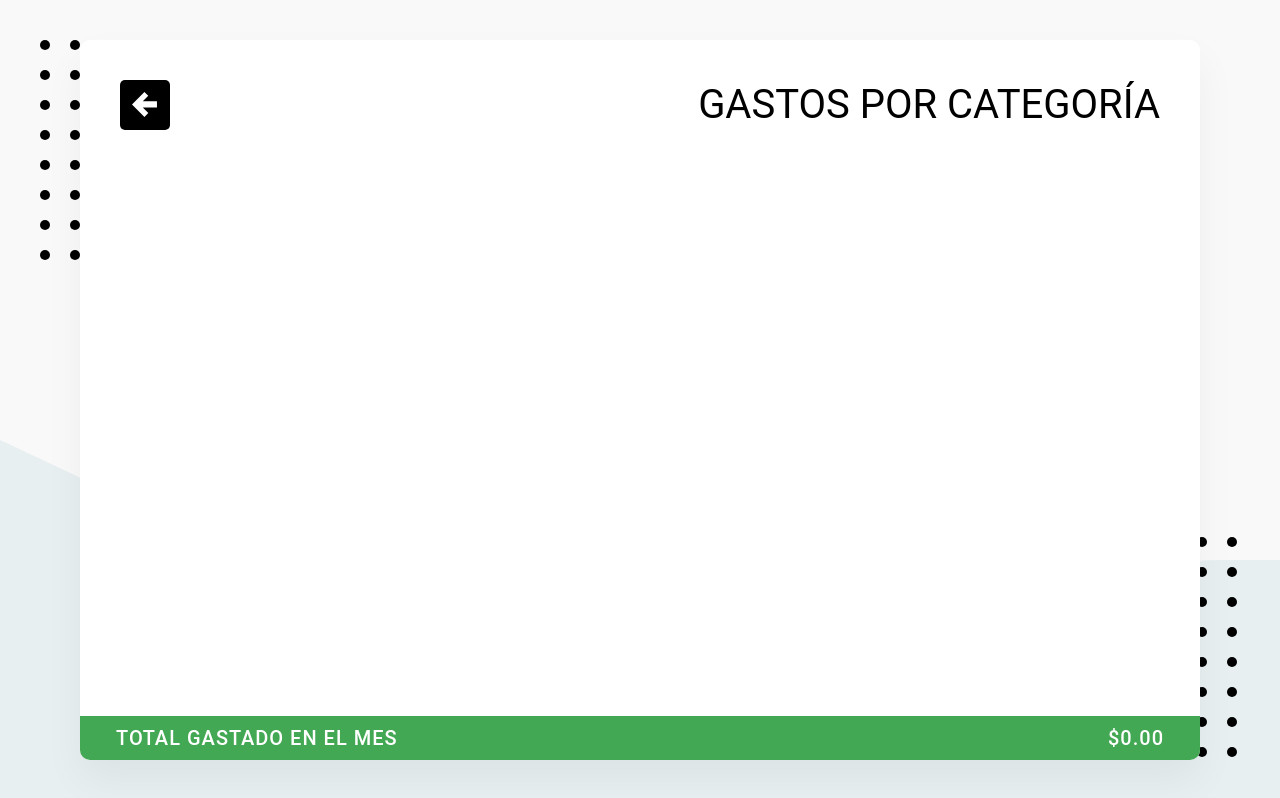
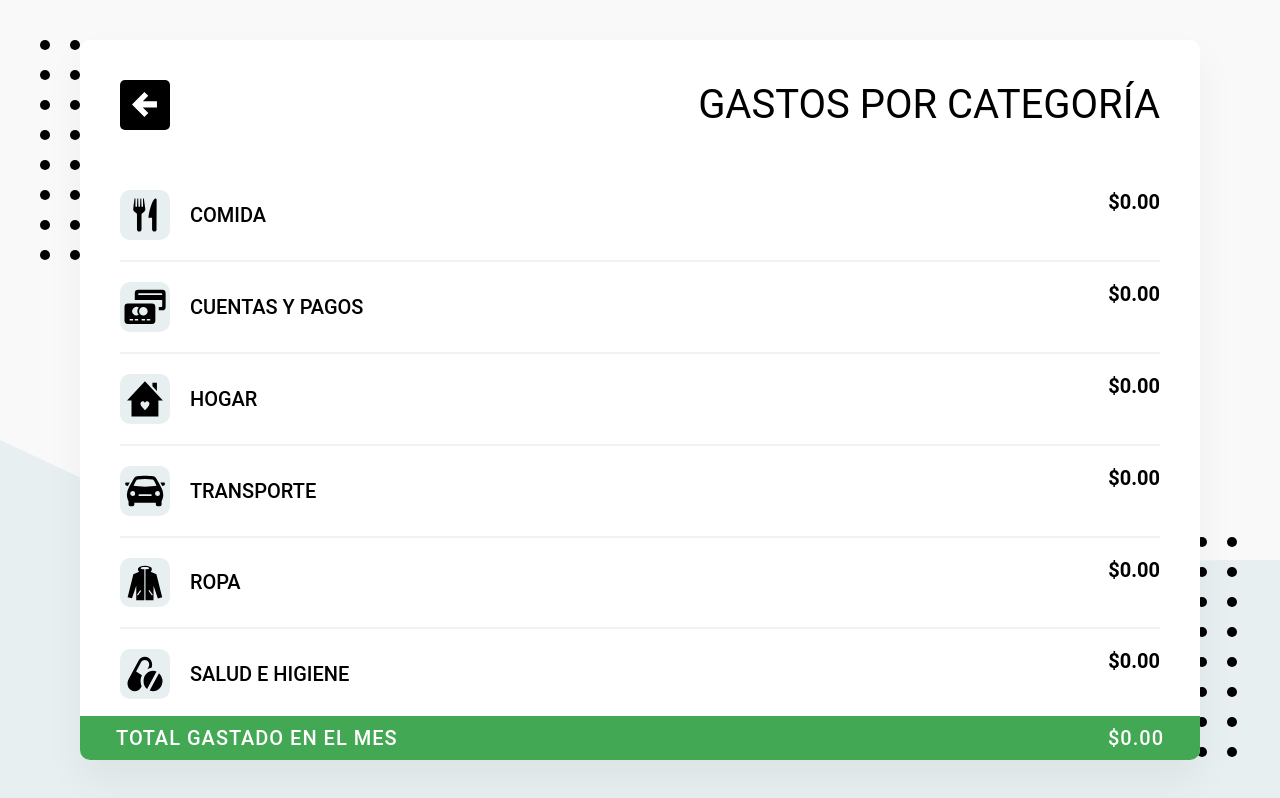
Before and after one commit to renedelcarpio/lista_gastos, a React (Create React App) app: page /categorias in a window 1280 px wide. Built offline with nearby package versions, Linux system fonts and the light colour scheme; no server answers; the database is empty; sample sign-in values are in the browser's storage; what webfontloader would draw is missing.

Commit message:
se creo la estructura del componente GastosPorCategoria utilizando el hook creado para Obtener gastos del mes por categoria

```diff
--- a/src/components/GastosPorCategoria.js
+++ b/src/components/GastosPorCategoria.js
@@ -4,10 +4,17 @@ import { Helmet } from 'react-helmet';
 import BtnRegresar from '../elements/BtnRegresar';
 import BarraTotalGastado from './BarraTotalGastado';
 import useObtenerGastosDelMesPorCategoria from '../hooks/useObtenerGastosDelMesPorCategoria';
+import {
+	ListaDeCategorias,
+	ElementoListaCategorias,
+	Categoria,
+	Valor,
+} from '../elements/ElementosDeLista';
+import IconoCategoria from '../elements/IconoCategoria';
+import convertirAMoneda from '../functions/convertirAMoneda';
 
 const GastosPorCategoria = () => {
-	const gastos = useObtenerGastosDelMesPorCategoria();
-	console.log(gastos);
+	const gastosPorCategoria = useObtenerGastosDelMesPorCategoria();
 	return (
 		<>
 			<Helmet>
@@ -18,6 +25,21 @@ const GastosPorCategoria = () => {
 				<BtnRegresar />
 				<Titulo>GASTOS POR CATEGORÍA</Titulo>
 			</Header>
+
+			<ListaDeCategorias>
+				{gastosPorCategoria.map((elemento, index) => {
+					return (
+						<ElementoListaCategorias key={index}>
+							<Categoria>
+								<IconoCategoria id={elemento.categoria} />
+								{elemento.categoria}
+							</Categoria>
+							<Valor>{convertirAMoneda(elemento.cantidad)}</Valor>
+						</ElementoListaCategorias>
+					);
+				})}
+			</ListaDeCategorias>
+
 			<BarraTotalGastado />
 		</>
 	);
--- a/src/hooks/useObtenerGastosDelMesPorCategoria.js
+++ b/src/hooks/useObtenerGastosDelMesPorCategoria.js
@@ -34,7 +34,6 @@ const useObtenerGastosDelMesPorCategoria = () => {
 				'diversion': 0,
 			}
 		);
-		//console.log(sumaDeGastos);
 
 		cambiarGastosPorCategoria(
 			Object.keys(sumaDeGastos).map((elemento) => {
```
